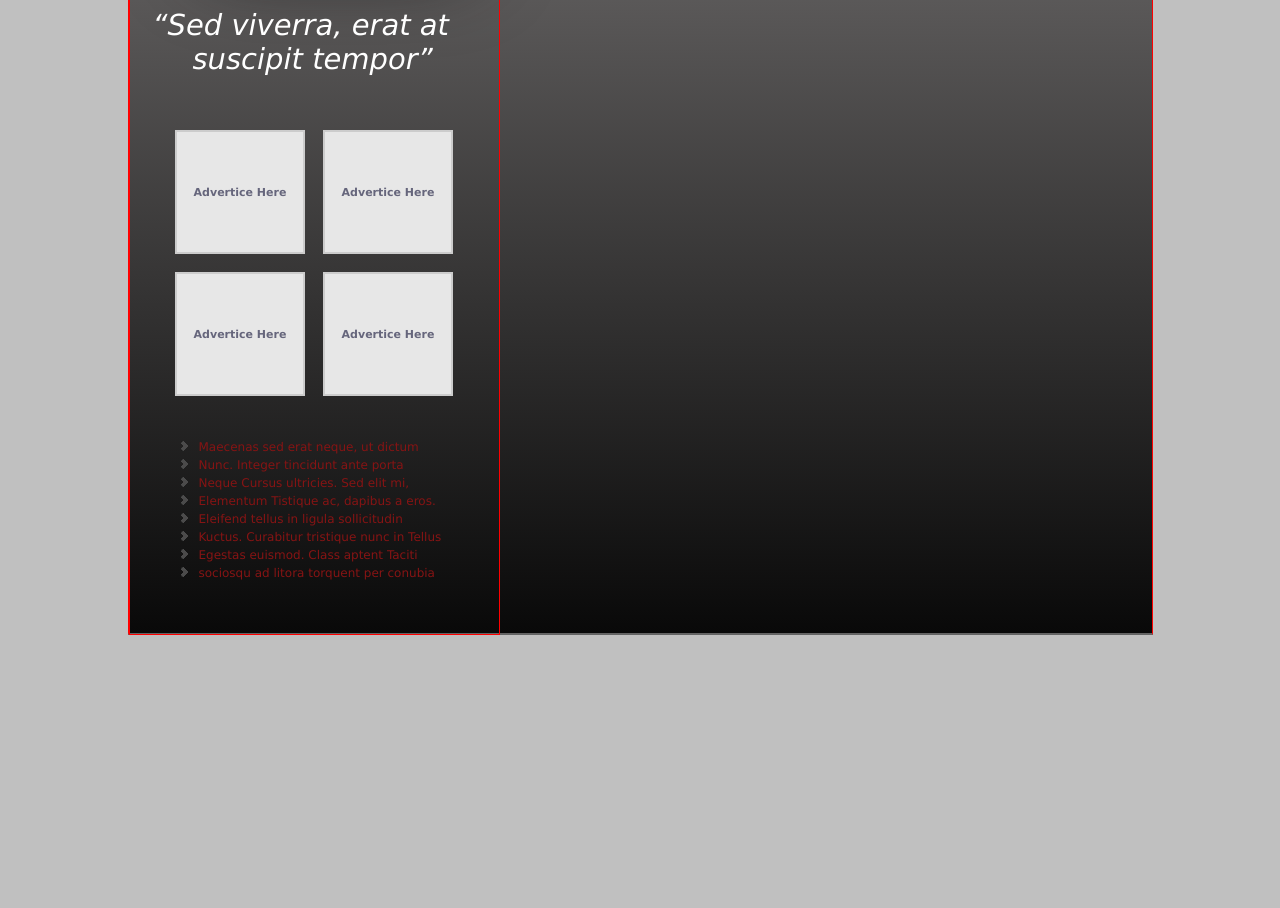
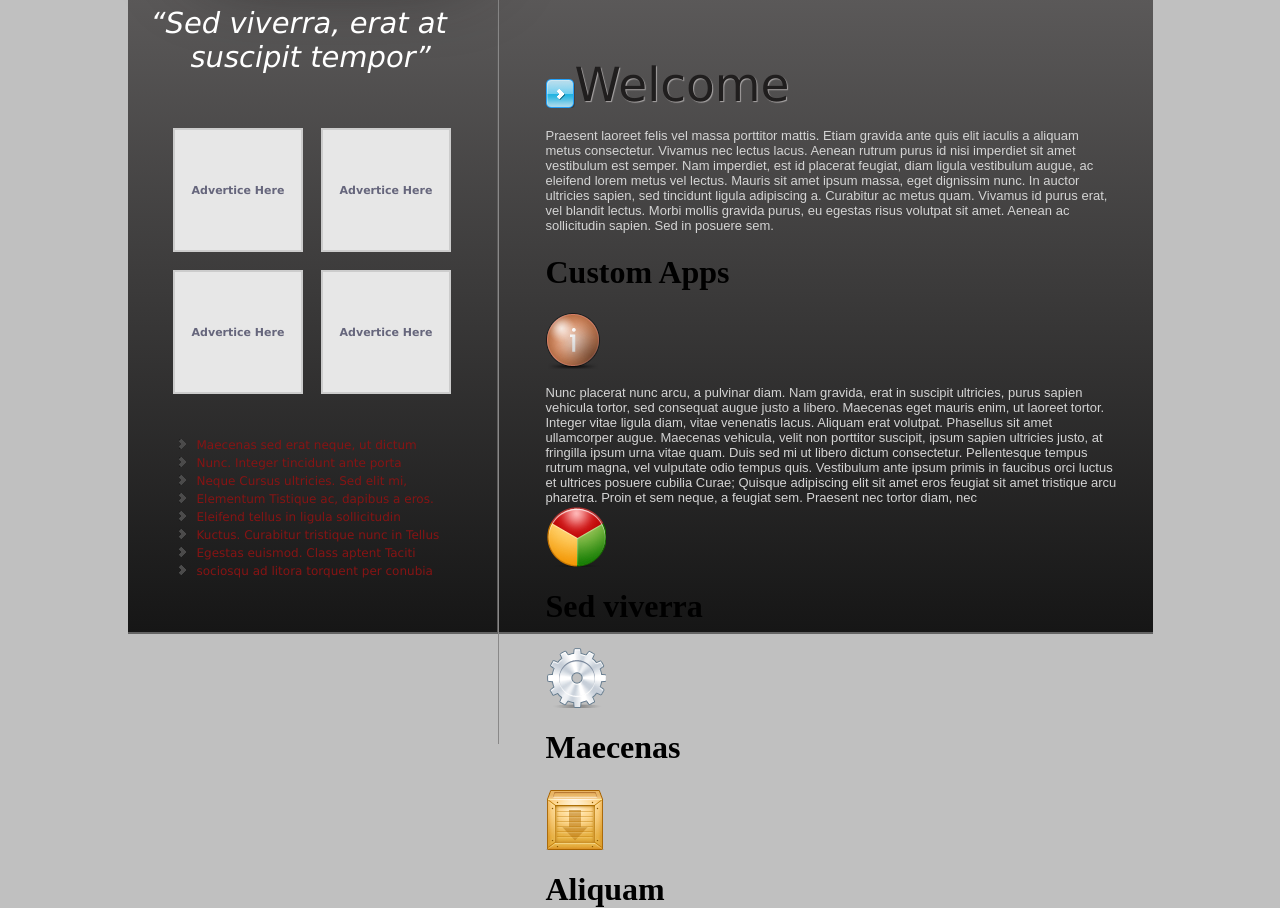
Before and after one commit to andrey170749/traning, a plain HTML site: page index.html in a window 1280 px wide. Shown: the part 680-1588 px from the top of the page. Before the commit the page ends 1335 px from the top, so only its background shows below. Drawn offline with Linux system fonts and the light colour scheme.

Commit message:
Added black content -left part - Welcome

```diff
--- a/css/style.css
+++ b/css/style.css
@@ -300,22 +300,22 @@ body {
 
 #black_content {
 	height: 664px;
-	border: 1px solid red;
+/*	border: 1px solid red;*/
 	border-bottom: 2px solid #646464;
 	background: #474646;
-	background: -moz-linear-gradient(top, #5e5c5c, #090909);
+	background: -moz-linear-gradient(top, #5e5c5c, #161616);
     background: -webkit-gradient(linear, left top, left bottom,
-                color-stop(0%,#5e5c5c), color-stop(100%,#090909));
-    background: -webkit-linear-gradient(top, #5e5c5c, #090909);
-    background: -o-linear-gradient(top, #5e5c5c, #090909);
-    background: -ms-linear-gradient(top, #5e5c5c, #090909);
-    background: linear-gradient(top, #5e5c5c, #090909);
+                color-stop(0%,#5e5c5c), color-stop(100%,#161616));
+    background: -webkit-linear-gradient(top, #5e5c5c, #161616);
+    background: -o-linear-gradient(top, #5e5c5c, #161616);
+    background: -ms-linear-gradient(top, #5e5c5c, #161616);
+    background: linear-gradient(top, #5e5c5c, #161616);
 }
 
 #black_content .left {
 	width: 369px;
 	height: 100%;
-	border:1px solid red;
+/*	border:1px solid red;*/
 	float: left;
 }
 
@@ -350,3 +350,37 @@ body {
 	margin: 0 0 33px 11px;
 	/*border: 1px solid green;*/
 }
+
+#black_content .right_border {
+	height: 100%;
+	margin: 0 0 0 369px;
+	border-left: 1px solid #5a5959;
+}
+
+#black_content .right {
+	height: 100%;
+	border-left: 1px solid #898888;
+	padding: 89px 35px 23px 47px;
+}
+
+#black_content .right .top {
+	/*border: 1px solid red;*/
+}
+
+#black_content .right .top img {
+	float: left;
+	margin: 21px 0 0 0;
+}
+
+#black_content .right .top h1 {
+	font: 47px Verdana, sans-serif;
+	text-shadow: 1px 1px 1px #a8a5a5;
+	color: #201E1E;
+	margin: 0;
+}
+
+#black_content .right p {
+	font: 13px Arial, sans-serif;
+	color:#d4d4d4;
+	margin: 16px 0 0 0;
+}
--- a/index.html
+++ b/index.html
@@ -147,7 +147,34 @@
 						</li>
 					</ul>
 				</div>
-				<div class="right"></div>
+				<div class="right_border">
+					<div class="right">
+						<div class="top">
+							<img src="img/blue_bottom.png">
+							<h1>Welcome</h1>
+							<p>Praesent laoreet felis vel massa porttitor mattis. Etiam gravida ante quis elit iaculis a aliquam metus consectetur. Vivamus nec lectus lacus. Aenean rutrum purus id nisi imperdiet sit amet vestibulum est semper. Nam imperdiet, est id placerat feugiat, diam ligula vestibulum augue, ac eleifend lorem metus vel lectus. Mauris sit amet ipsum massa, eget dignissim nunc. In auctor ultricies sapien, sed tincidunt ligula adipiscing a. Curabitur ac metus quam. Vivamus id purus erat, vel blandit lectus. Morbi mollis gravida purus, eu egestas risus volutpat sit amet. Aenean ac sollicitudin sapien. Sed in posuere sem.</p>
+						</div>
+						<div class="center">
+							<h1>Custom Apps</h1>
+							<img src="img/ball.png">
+							<p>Nunc placerat nunc arcu, a pulvinar diam. Nam gravida, erat in suscipit ultricies, purus sapien vehicula tortor, sed consequat augue justo a libero. Maecenas eget mauris enim, ut laoreet tortor. Integer vitae ligula diam, vitae venenatis lacus. Aliquam erat volutpat. Phasellus sit amet ullamcorper augue. Maecenas vehicula, velit non porttitor suscipit, ipsum sapien ultricies justo, at fringilla ipsum urna vitae quam. Duis sed mi ut libero dictum consectetur. Pellentesque tempus rutrum magna, vel vulputate odio tempus quis. Vestibulum ante ipsum primis in faucibus orci luctus et ultrices posuere cubilia Curae; Quisque adipiscing elit sit amet eros feugiat sit amet tristique arcu pharetra. Proin et sem neque, a feugiat sem. Praesent nec tortor diam, nec</p>
+						</div>
+						<div class="bottom">
+							<div class="bottom_pictures">
+								<img src="img/bottom_1.png">
+								<h1>Sed viverra</h1>
+							</div>
+							<div class="bottom_pictures">
+								<img src="img/bottom_2.png">
+								<h1>Maecenas</h1>
+							</div>
+							<div class="bottom_pictures">
+								<img src="img/bottom_3.png">
+								<h1>Aliquam</h1>
+							</div>
+						</div>
+					</div>
+				</div>
 			</div>
 		</div>
 	</body>
```
Also changed, not shown: img/ball.png (added), img/blue_bottom.png (added), img/bottom_1.png (added), img/bottom_2.png (added), img/bottom_3.png (added).
